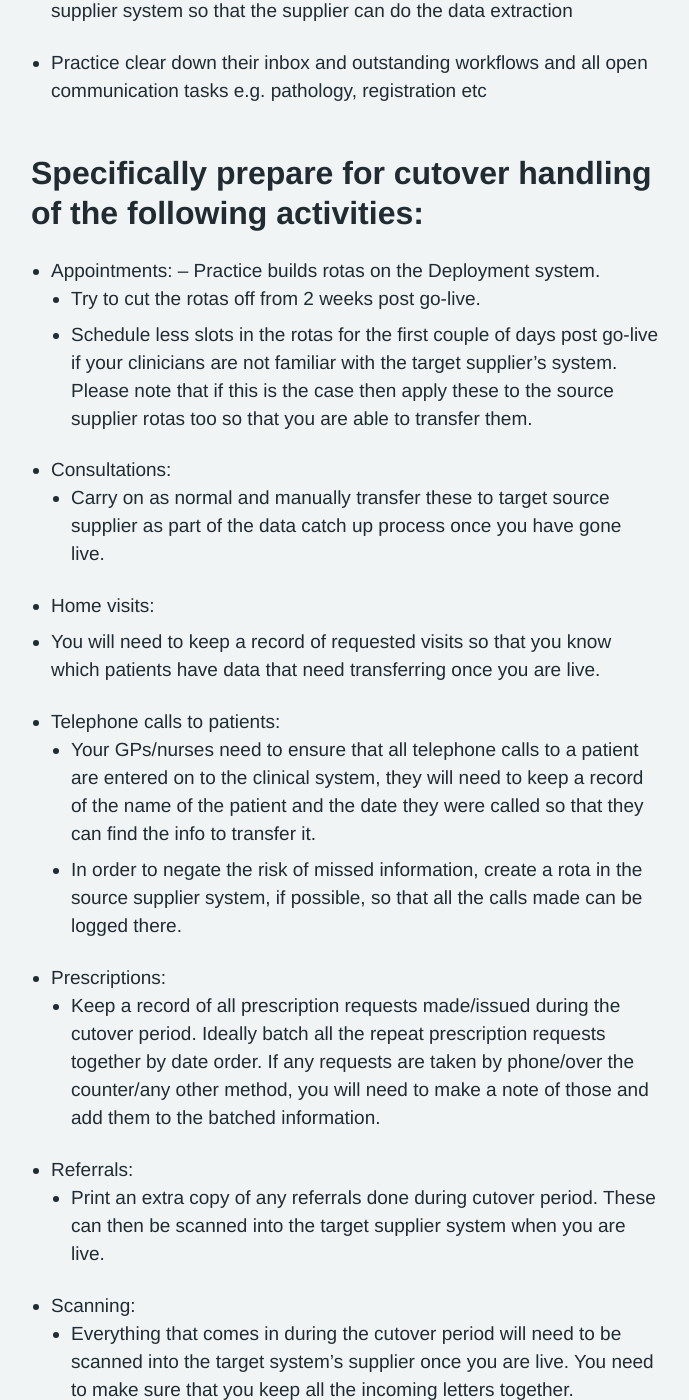
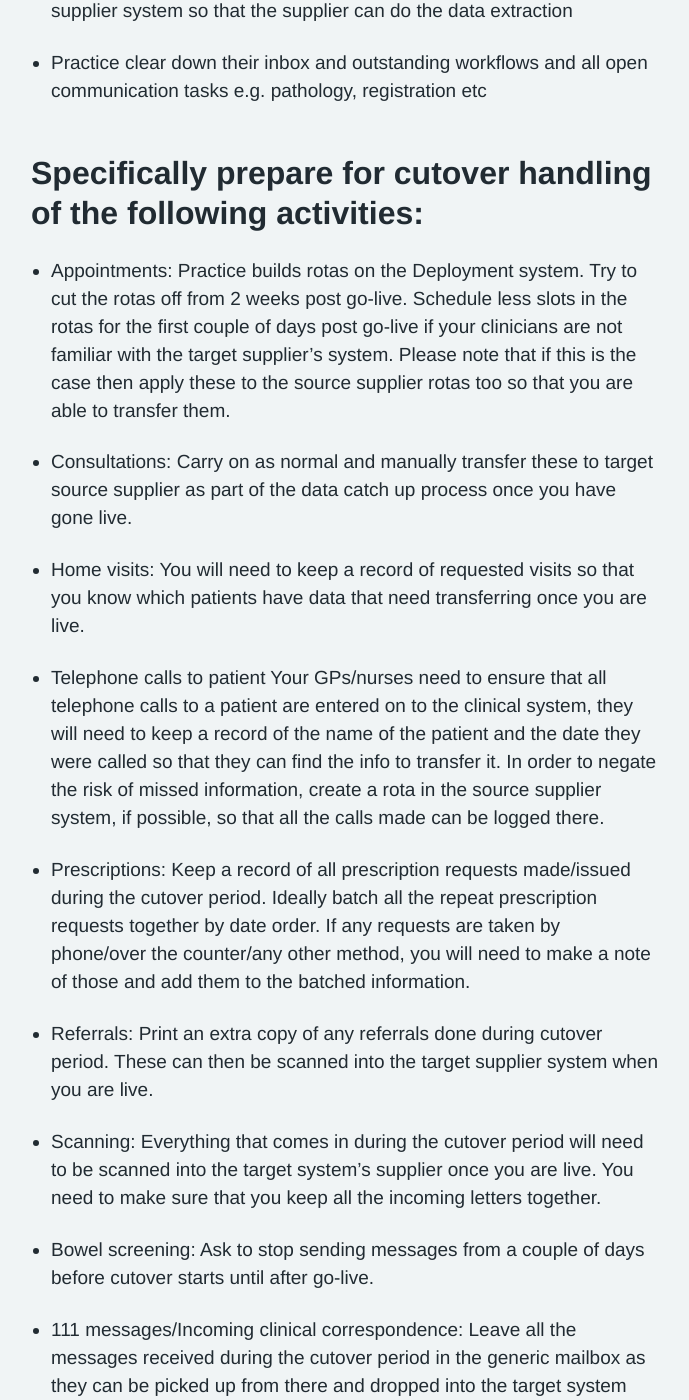
Before and after one commit to nhsconnect/prm-practice-migration, a Jekyll site: the page built from guide/05-planning-for-cut-over.md, in a window 1280 px wide and 1400 px high, scrolled down 1284 px. Shown: the whole window, without its empty margins (129-818 px from the left). Built offline with Jekyll 4.4.1, drawn with Linux system fonts in a browser that asks for light colours; some web fonts are replaced; part of the change alters nothing that is shown; some of the changed text lies outside the part shown.

Commit message:
[EW] Change the markdown for the list on the cutover prep page

```diff
--- a/guide/05-planning-for-cut-over.md
+++ b/guide/05-planning-for-cut-over.md
@@ -28,47 +28,42 @@ During this stage, the practice gathers all the key people who will be involved
 ## Specifically prepare for cutover handling of the following activities:
 
 * Appointments:
-  -- Practice builds rotas on the Deployment system.
-  - Try to cut the rotas off from 2 weeks post go-live.
-  - Schedule less slots in the rotas for the first couple of days post go-live if your clinicians are not familiar with the target supplier’s system. Please note that if this is the case then apply these to the source supplier rotas too so that you are able to transfer them.
+  Practice builds rotas on the Deployment system.
+  Try to cut the rotas off from 2 weeks post go-live.
+  Schedule less slots in the rotas for the first couple of days post go-live if your clinicians are not familiar with the target supplier’s system. Please note that if this is the case then apply these to the source supplier rotas too so that you are able to transfer them.
 
 * Consultations:
-  - Carry on as normal and manually transfer these to target source supplier as part of the data catch up process once you have gone live.
+  Carry on as normal and manually transfer these to target source supplier as part of the data catch up process once you have gone live.
 
 * Home visits:
- - You will need to keep a record of requested visits so that you know which patients have data that need transferring once you are live.
+  You will need to keep a record of requested visits so that you know which patients have data that need transferring once you are live.
 
-* Telephone calls to patients:
-  - Your GPs/nurses need to ensure that all telephone calls to a patient are entered on to the clinical system, they will need to keep a record of the name of the patient and the date they were called so that they can find the info to transfer it.
-  - In order to negate the risk of missed information, create a rota in the source supplier system, if possible, so that all the calls made can be logged there.
+* Telephone calls to patient
+  Your GPs/nurses need to ensure that all telephone calls to a patient are entered on to the clinical system, they will need to keep a record of the name of the patient and the date they were called so that they can find the info to transfer it.
+  In order to negate the risk of missed information, create a rota in the source supplier system, if possible, so that all the calls made can be logged there.
 
 * Prescriptions:
-  - Keep a record of all prescription requests made/issued during the cutover period. Ideally batch all the repeat prescription requests together by date order. If any requests are taken by phone/over the counter/any other method, you will need to make a note of those and add them to the batched information.
+  Keep a record of all prescription requests made/issued during the cutover period. Ideally batch all the repeat prescription requests together by date order. If any requests are taken by phone/over the counter/any other method, you will need to make a note of those and add them to the batched information.
 
 * Referrals:
-  - Print an extra copy of any referrals done during cutover period. These can then be scanned into the target supplier system when you are live.
+  Print an extra copy of any referrals done during cutover period. These can then be scanned into the target supplier system when you are live.
 
 * Scanning:
-  - Everything that comes in during the cutover period will need to be scanned into the target system’s supplier once you are live. You need to make sure that you keep all the incoming letters together.
-
-* Links:
-  - Cut off dates for reg and path links will be sent to you via e-mail. The backlog of pathology results will be sent electronically once you are live.
+  Everything that comes in during the cutover period will need to be scanned into the target system’s supplier once you are live. You need to make sure that you keep all the incoming letters together.
 
 * Bowel screening:
-  - Asked to stop sending messages from a couple of days before cutover starts until after go-live.
+  Ask to stop sending messages from a couple of days before cutover starts until after go-live.
 
 * 111 messages/Incoming clinical correspondence:
-  - Leave all the messages received during the cutover period in the generic mailbox as they can be picked up from there and dropped into the target system once you are live. You may want to print copies for your GPs to view.
+  Leave all the messages received during the cutover period in the generic mailbox as they can be picked up from there and dropped into the target system once you are live. You may want to print copies for your GPs to view.
 
 * Out Of Hours:
-  - The OOH reports will continue to come into the source system during cutover. You will need to keep a copy of each for scanning into the target system once live.
+  The OOH reports will continue to come into the source system during cutover. You will need to keep a copy of each for scanning into the target system once live.
 
 * Summarisation/routine data entry:
-  - All of this will need to stop as the information will not be transferred to target supplier.
+  All of this will need to stop as the information will not be transferred to target supplier.
 
-
-## Please take a note
-
-- The source supplier system maintenance support will continue for 3 months post go-live and you will have access to it for this period.
-- Any patients (other than deceased) deducted before your final data production won't migrate
-- Some practices draft in additional support/cover so that there is dedicated people/time for testing
+## Additional notes:
+  The source supplier system maintenance support will continue for 3 months post go-live and you will have access to it for this period.
+  Any patients (other than deceased) deducted before your final data production won't migrate.
+  Some practices draft in additional support/cover so that there is dedicated people/time for testing.
```
